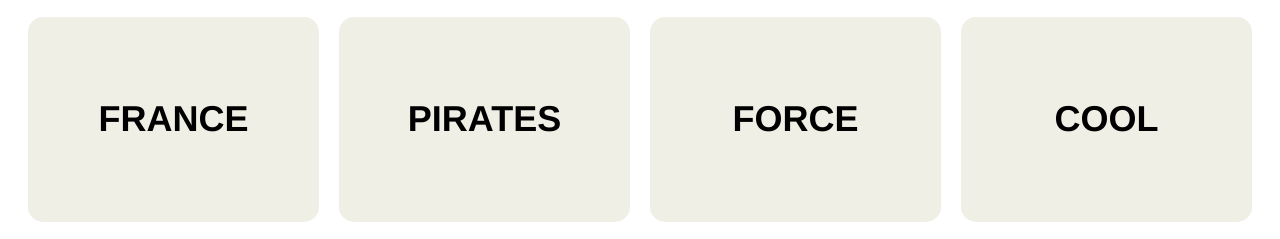
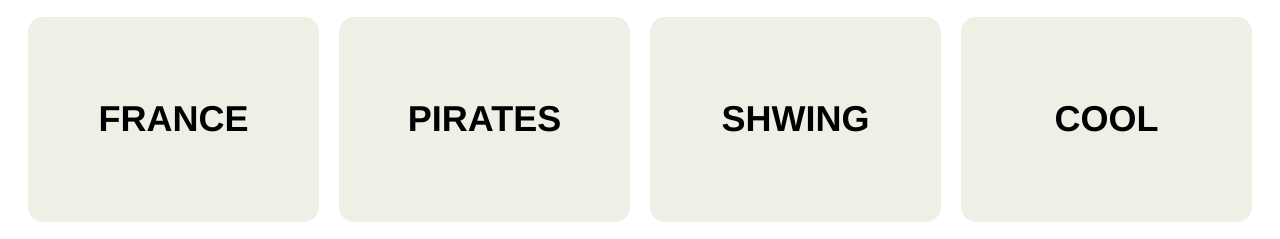
Before and after one commit to abgolev2/atanas-site, a plain HTML site: page disconnections-test.html in a window 1280 px wide. Shown: the part 380-619 px from the top of the page. Drawn offline with Linux system fonts and the light colour scheme.

Commit message:
Update disconnections-test.html

```diff
--- a/disconnections-test.html
+++ b/disconnections-test.html
@@ -258,15 +258,15 @@
 	"\u{0042}\u{0055}\u{0044}"],
 	["\u{0046}\u{0052}\u{0041}\u{004E}\u{0043}\u{0045}",
 	"\u{0050}\u{0049}\u{0052}\u{0041}\u{0054}\u{0045}\u{0053}",
-	"\u{0046}\u{004F}\u{0052}\u{0043}\u{0045}",
+	"\u{0053}\u{0048}\u{0057}\u{0049}\u{004E}\u{0047}",
 	"\u{0043}\u{004F}\u{004F}\u{004C}"],
 	["\u{004A}\u{004F}\u{004C}\u{0045}\u{004E}\u{0045}",
 	"\u{0042}\u{004F}\u{0049}\u{004E}\u{0047}",
 	"\u{004C}\u{004F}\u{004F}\u{0053}\u{0045}",
 	"\u{004D}\u{0045}\u{004E}\u{0043}\u{0049}\u{0041}"],
 	["\u{0046}\u{004F}\u{0052}\u{0043}\u{0045}",
+	"\u{0043}\u{0048}\u{0049}\u{004C}\u{004C}",
 	"\u{0054}\u{0048}\u{0045}\u{0020}\u{0031}\u{0025}",
-	"\u{0043}\u{0052}\u{0041}\u{0043}\u{004B}",
 	"\u{0050}\u{004F}\u{0057}"]
 ]
 
```
